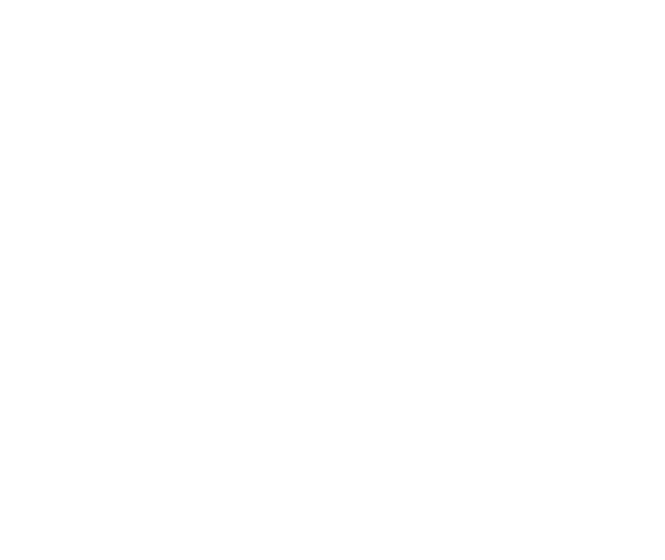
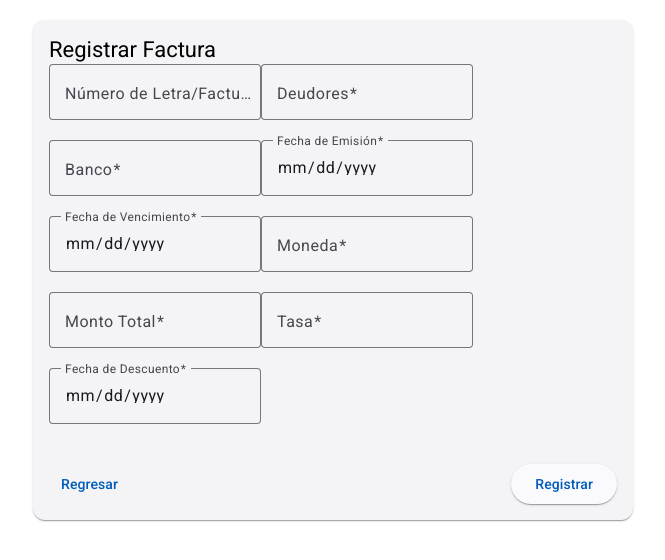
Before and after one commit to final-proyect-finanzas/frontend-finanzas, an Angular app: page /post-bills in a window 1280 px wide. Before the commit this address led to /. Shown: the top 560 px of the page, without its empty margins (307-972 px from the left). Built offline with nearby package versions, Linux system fonts and the light colour scheme.

Commit message:
feat: added post-bills structure

```diff
--- a/src/app/app.routes.ts
+++ b/src/app/app.routes.ts
@@ -2,10 +2,12 @@
 import {HomeComponent} from './public/component/home/home.component';
 import {SignInComponent} from './iam/pages/sign-in/sign-in.component';
 import {SignUpComponent} from './iam/pages/sign-up/sign-up.component';
+import {PostBillsComponent} from './bills/pages/post-bills/post-bills.component';
 
 export const routes: Routes = [
   {path:'home', component: HomeComponent},
   { path: 'sign-in', component: SignInComponent },
   { path: '', redirectTo: '/sign-in', pathMatch: 'full' },
   { path: 'sign-up', component: SignUpComponent },
+  { path: 'post-bills', component: PostBillsComponent }
 ];
--- /dev/null
+++ b/src/app/bills/pages/post-bills/post-bills.component.css
@@ -0,0 +1,16 @@
+.post-bills-container {
+  display: flex;
+  justify-content: center;
+  margin-top: 20px;
+}
+
+mat-card {
+  width: 100%;
+  max-width: 600px;
+}
+
+.button-group {
+  display: flex;
+  justify-content: space-between;
+  margin-top: 20px;
+}
--- /dev/null
+++ b/src/app/bills/pages/post-bills/post-bills.component.html
@@ -0,0 +1,51 @@
+<div class="post-bills-container">
+  <mat-card>
+    <mat-card-header>
+      <mat-card-title>Registrar Factura</mat-card-title>
+    </mat-card-header>
+    <mat-card-content>
+      <form [formGroup]="form" (ngSubmit)="onSubmit()">
+        <mat-form-field appearance="outline">
+          <mat-label>Número de Letra/Factura</mat-label>
+          <input matInput formControlName="numeroLetra" required>
+        </mat-form-field>
+        <mat-form-field appearance="outline">
+          <mat-label>Deudores</mat-label>
+          <input matInput formControlName="deudores" required>
+        </mat-form-field>
+        <mat-form-field appearance="outline">
+          <mat-label>Banco</mat-label>
+          <input matInput formControlName="banco" required>
+        </mat-form-field>
+        <mat-form-field appearance="outline">
+          <mat-label>Fecha de Emisión</mat-label>
+          <input matInput type="date" formControlName="fechaEmision" required>
+        </mat-form-field>
+        <mat-form-field appearance="outline">
+          <mat-label>Fecha de Vencimiento</mat-label>
+          <input matInput type="date" formControlName="fechaVencimiento" required>
+        </mat-form-field>
+        <mat-form-field appearance="outline">
+          <mat-label>Moneda</mat-label>
+          <input matInput formControlName="moneda" required>
+        </mat-form-field>
+        <mat-form-field appearance="outline">
+          <mat-label>Monto Total</mat-label>
+          <input matInput type="number" formControlName="montoTotal" required>
+        </mat-form-field>
+        <mat-form-field appearance="outline">
+          <mat-label>Tasa</mat-label>
+          <input matInput type="number" formControlName="tasa" required>
+        </mat-form-field>
+        <mat-form-field appearance="outline">
+          <mat-label>Fecha de Descuento</mat-label>
+          <input matInput type="date" formControlName="fechaDescuento" required>
+        </mat-form-field>
+        <div class="button-group">
+          <button mat-button type="button" (click)="onBack()">Regresar</button>
+          <button mat-raised-button color="primary" type="submit">Registrar</button>
+        </div>
+      </form>
+    </mat-card-content>
+  </mat-card>
+</div>
--- /dev/null
+++ b/src/app/bills/pages/post-bills/post-bills.component.ts
@@ -0,0 +1,51 @@
+import { Component, OnInit } from '@angular/core';
+import { FormBuilder, FormGroup, Validators } from '@angular/forms';
+import { MatCard, MatCardContent, MatCardHeader, MatCardTitle, MatCardSubtitle } from '@angular/material/card';
+import { MatButton } from '@angular/material/button';
+import { MatFormField, MatInput } from '@angular/material/input';
+import { ReactiveFormsModule } from '@angular/forms';
+import { MatLabel} from '@angular/material/form-field';
+import { Router } from '@angular/router';
+
+@Component({
+  selector: 'app-post-bills',
+  standalone: true,
+  imports: [
+    MatCard, MatCardContent, MatCardHeader, MatCardSubtitle, MatCardTitle,
+    MatButton,
+    MatInput, MatFormField, ReactiveFormsModule, MatLabel
+  ],
+  templateUrl: './post-bills.component.html',
+  styleUrl: './post-bills.component.css'
+})
+export class PostBillsComponent implements OnInit {
+  form!: FormGroup;
+
+  constructor(private fb: FormBuilder, private router: Router) {}
+
+  ngOnInit(): void {
+    this.form = this.fb.group({
+      numeroLetra: ['', Validators.required],
+      deudores: ['', Validators.required],
+      banco: ['', Validators.required],
+      fechaEmision: ['', Validators.required],
+      fechaVencimiento: ['', Validators.required],
+      moneda: ['', Validators.required],
+      montoTotal: ['', Validators.required],
+      tasa: ['', Validators.required],
+      fechaDescuento: ['', Validators.required]
+    });
+  }
+
+  onSubmit(): void {
+    if (this.form.invalid) return;
+    const billData = this.form.value;
+    // Aquí se realizaría la lógica para obtener el companyId y hacer el POST
+    console.log('Bill Data:', billData);
+    // Redirigir o mostrar mensaje de éxito
+  }
+
+  onBack(): void {
+    this.router.navigate(['/home']); // Cambia '/previous-page' por la ruta correcta
+  }
+}
```
Also changed, not shown: 1 other file (tests, documents, lock files or other folders).
